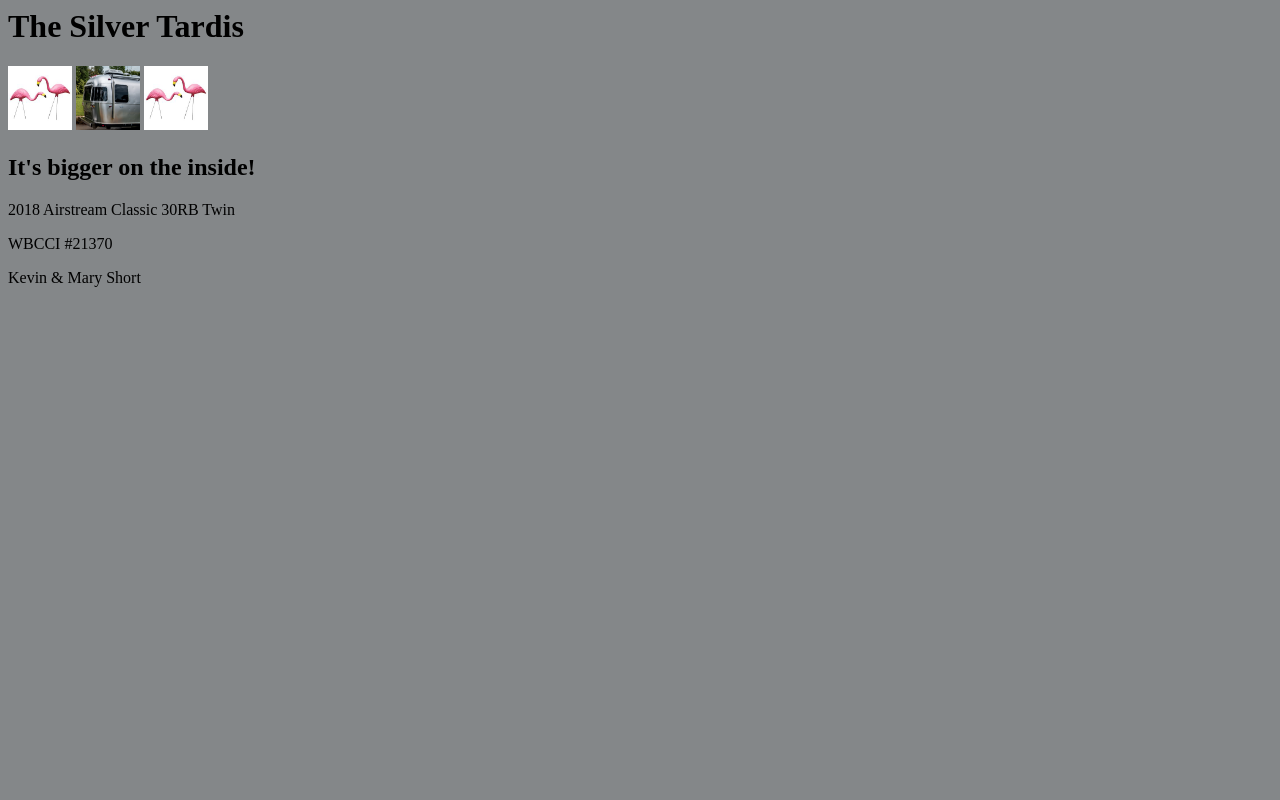
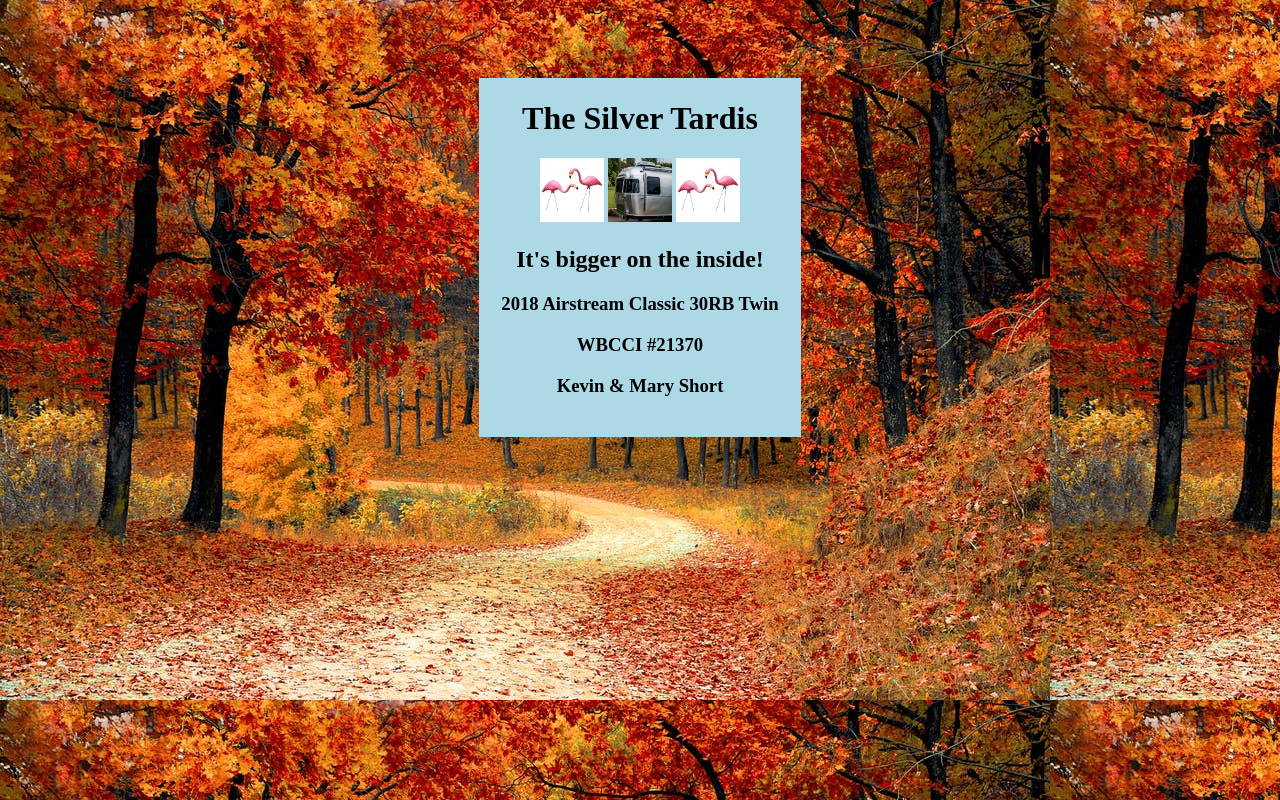
Before and after one commit to kevinshortnh/silvertardis.com, a plain HTML site: page index.html in a window 1280 px wide. Drawn offline with Linux system fonts and the light colour scheme.

Commit message:
2nd version

```diff
--- a/index.html
+++ b/index.html
@@ -1,15 +1,33 @@
 <html>
   <head>
     <title>The Silver Tardis</title>
+      <style>
+        h1 { text-align: center; }
+        h2 { text-align: center; }
+        h3 { text-align: center; }
+      </style>
+      <!--
+        div { background-color: lightblue; }
+      -->
   </head>
-  <body style="background-color:#848789;">
-    <h1>The Silver Tardis</h1>
-    <img src="images/flamingo-01.jpeg" height="64" width="64">
-    <img src="images/classic.png" height="64" width="64">
-    <img src="images/flamingo-01.jpeg" height="64" width="64">
-    <h2>It's bigger on the inside!</h2>
-    <p>2018 Airstream Classic 30RB Twin</p>
-    <p>WBCCI #21370</p>
-    <p>Kevin &amp; Mary Short</p>
+  <body background="images/fall-autumn-red-season.jpg">
+<div style="padding: 70px 0;">
+    <table align="center" style="background-color: lightblue;">
+      <tr>
+        <td style="padding: 20px;">
+          <h1>The Silver Tardis</h1>
+          <div align="center">
+            <img src="images/flamingo-01.jpeg" height="64" width="64">
+            <img src="images/classic.png" height="64" width="64">
+            <img src="images/flamingo-01.jpeg" height="64" width="64">
+          </div>
+          <h2>It's bigger on the inside!</h2>
+          <h3>2018 Airstream Classic 30RB Twin</h3>
+          <h3>WBCCI #21370</h3>
+          <h3>Kevin &amp; Mary Short</h3>
+        </td>
+      </tr>
+    </table>
+</div>
   </body>
 </html>
```
Also changed, not shown: images/fall-autumn-red-season.jpg (added).
